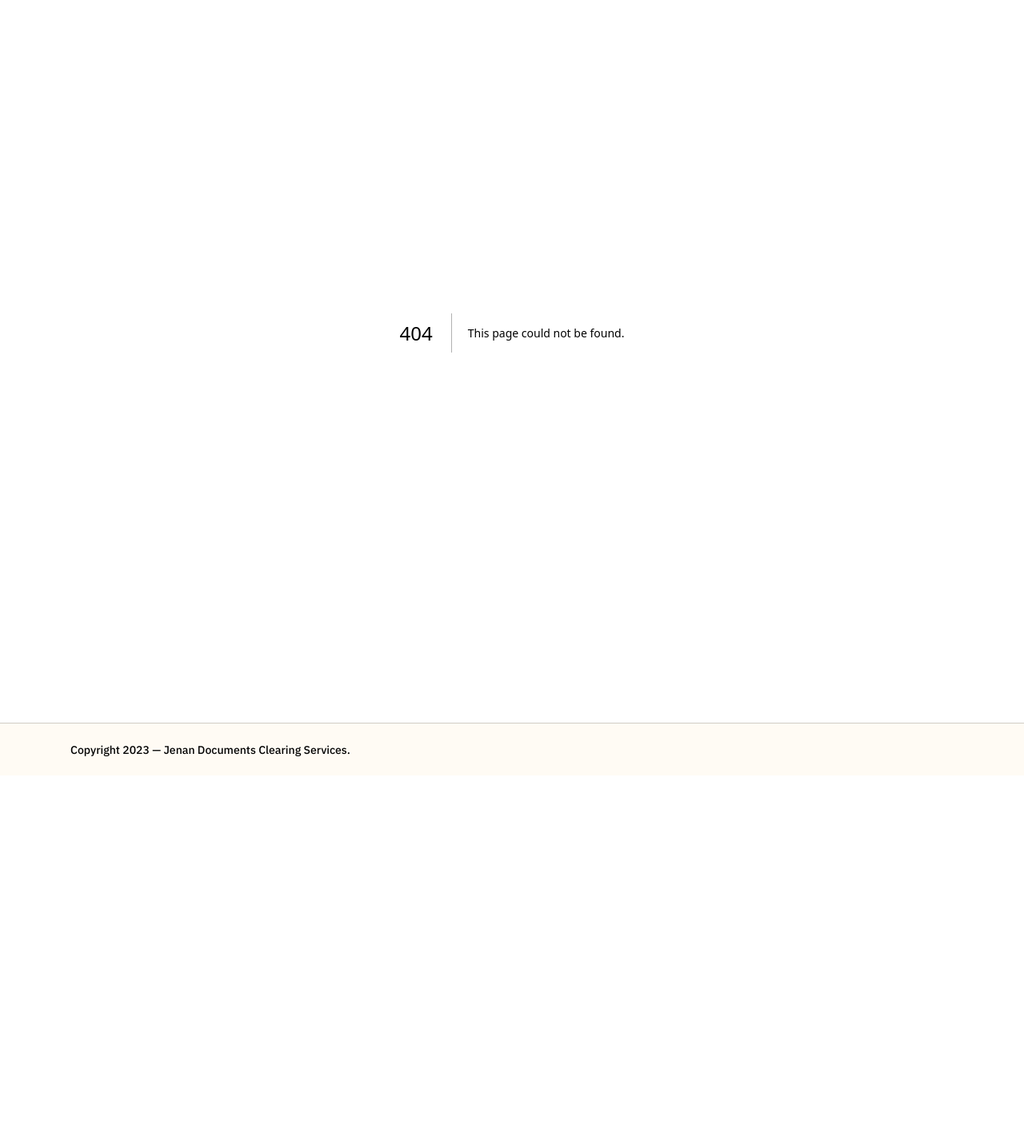
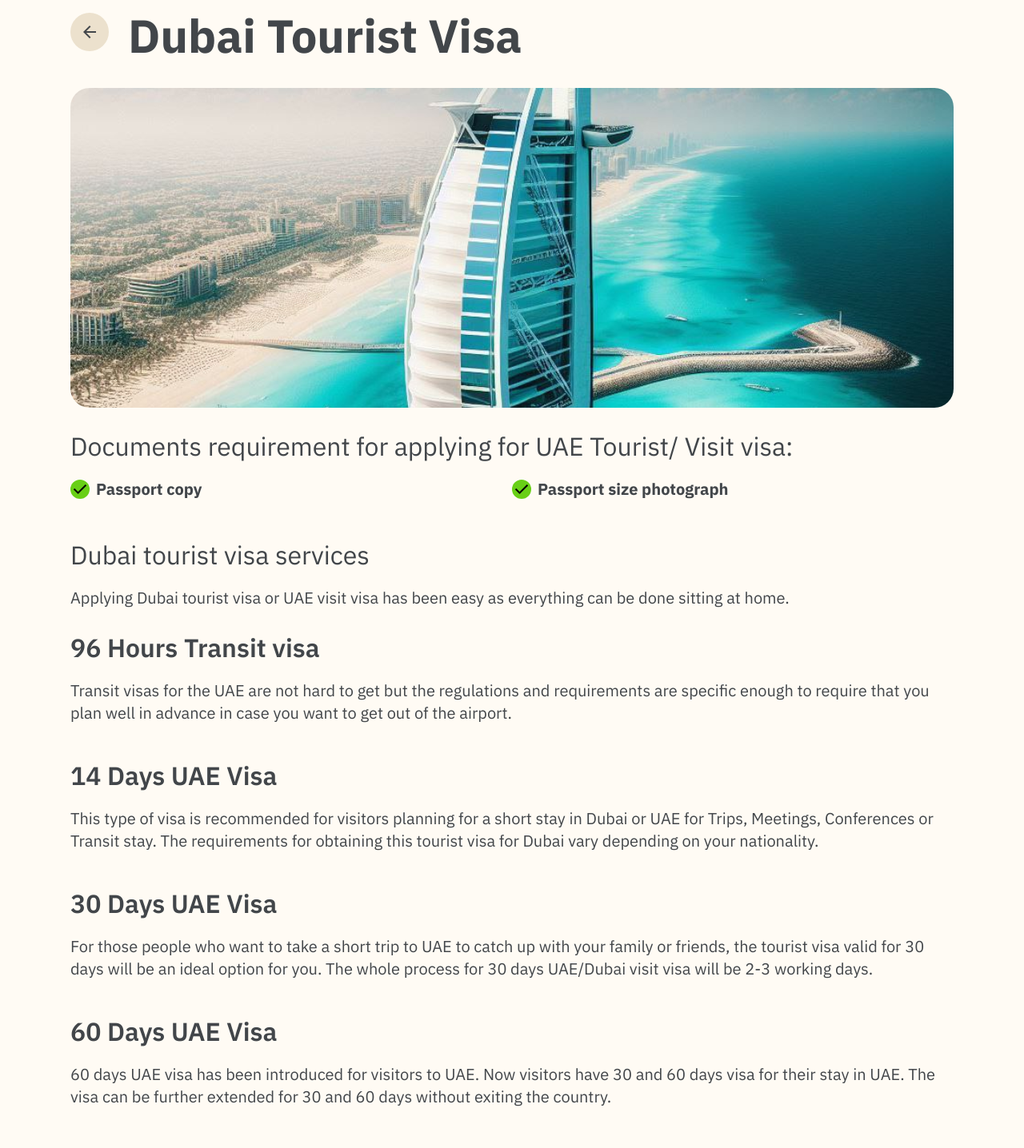
Before and after one commit to Hammad05/jenan-web, a Next.js app: page /touristvisa in a window 1280 px wide. Before the commit this address had no page. Shown: the part 136-1572 px from the top of the page at 80% size. Before the commit the page ends 1106 px from the top, so only its background shows below. Built offline with nearby package versions, Linux system fonts and the light colour scheme.

Commit message:
new pages

```diff
--- a/src/app/components/pagetitle.tsx
+++ b/src/app/components/pagetitle.tsx
@@ -9,7 +9,7 @@
 export default function PageTitle(props: PageTitleProps) {
     return (
         <React.Fragment>
-        <div className="flex items-center mb-9 gap-6">
+        <div className="flex items-start mb-9 gap-6">
             <button className="bg-iconBg flex p-3 rounded-full">
                 <span className="material-symbols-outlined text-5xl">
                     arrow_back
--- /dev/null
+++ b/src/app/familyvisa/page.tsx
@@ -0,0 +1,25 @@
+import List from "../components/list";
+import PageTitle from "../components/pagetitle";
+
+export default function FamilyVisa() {
+    return (
+        <div>
+            <PageTitle title="Family, Parents & Newborn Visa" image="/familyvisadetails.svg" />
+            <p className="text-32px font-ibm-plex-sans-400 mt-8 mb-6">Eligible Categories</p>
+            <List items={["Parent", "New Born Baby", "Siblings", "Spouse", "Father in law", "Children", "Mother in law"]} numColumns={3} ></List>
+            <p className="text-32px font-ibm-plex-sans-600 mt-8 mb-6">Family Visa in Dubai</p>
+            <p className="text-xl font-ibm-plex-sans-400 mt-8 mb-6">
+                Do you want to sponsor your family to live with you in UAE? You can do so by applying for a Dubai family visa. This visa is different from a tourist or work visa, allowing you to stay in Dubai with your family called 2 years residence visa.
+                <br />
+                <br />
+                Let us help you make the process stress-free and efficient, allowing you to reunite with your loved ones.
+            </p>
+            <p className="text-32px font-ibm-plex-sans-600 mt-8 mb-6">Residency Visa for Newborn Baby in Dubai</p>
+            <p className="text-xl font-ibm-plex-sans-400 mt-8 mb-6">
+                To obtain the Residency Visa for New Born Baby in Dubai you must apply within 120 days of the child's birth. If you failed to do it within 120 days, then you have to pay a fine of AED 50 per day for immigration and AED 20 per day for Emirates ID.
+            </p>
+            <p className="text-32px font-ibm-plex-sans-400 mt-8 mb-6">Documents Requirements for Newborn Baby</p>
+            <List items={["Father Clear Scan Passport & Visa Copy", "Mother Clear Scan passport & Visa Copy", "Baby’s Birth Certificate Copy", "Baby’s photo (eyes open and white background)", "Baby Clear Scan Passport Copy", "Father Emirates ID Card Copy"]} numColumns={1} />
+        </div>
+    )
+}
--- a/src/app/tasheel/page.tsx
+++ b/src/app/tasheel/page.tsx
@@ -5,7 +5,7 @@
     return (
         <div>
             <PageTitle title="PRO & Tasheel Service" image="/tasheeldetails.svg" />
-            <p className="text-32px font-ibm-plex-sans-400 mt-8 mb-6">PRO Services</p>
+            <p className="text-32px font-ibm-plex-sans-600 mt-8 mb-6">PRO Services</p>
             <p className="text-xl font-ibm-plex-sans-400">At Jenan Group, we boast an expert team equipped with extensive knowledge about government rules and legal procedures, ensuring a streamlined process for obtaining a license and setting up a business in the UAE. Our experts play a significant role in handling Passport Clearance, Business Licenses, Immigration, Trademarks, Certification, and Copyrights.</p>
             <p className="text-xl font-ibm-plex-sans-400 mt-8">We offer professional support services to interact with Government Ministries and Key Stakeholders, obtaining necessary trade license approvals, and providing daily operational support, all while granting you greater flexibility and assessment to secure effective Business Management.</p>
             <p className="text-32px font-ibm-plex-sans-400 mt-8 mb-6">Our PRO Services deal with government bodies such as follows:</p>
@@ -20,6 +20,23 @@
                 "Ministry of Labour",
                 "General Department for Residency and Foreigners Affairs",
             ]} numColumns={2} />
+            <p className="text-32px font-ibm-plex-sans-600 mt-14">Tas-heel Services</p>
+            <p className="text-32px font-ibm-plex-sans-400 mt-10 mb-6">Labour Card Services</p>
+            <List items={["New Labour Card and Mission Labour Card Application"]} numColumns={1} />
+            <List items={["Modify or Lost Labor Card Application"]} numColumns={1} />
+            <List items={["National New Labour Card Application", "Sponsorship Transfer"]} numColumns={2} />
+            <p className="text-32px font-ibm-plex-sans-400 mt-10 mb-6">Work Permit Services</p>
+            <List items={["Relative Sponsor Work Permit", "Modify Work Permit", "Replacement of Work Permit", "Establishments"]} numColumns={2} />
+            <p className="text-32px font-ibm-plex-sans-400 mt-10 mb-6">Other Miscellaneous Forms Services</p>
+            <List items={["Nawakas (Missing) Scanning Documents"]} numColumns={1} />
+            <List items={["New Labor Application Cancellation", "Online Cancellation"]} numColumns={2} />
+            <List items={["Salary Certificate"]} numColumns={1} />
+            <p className="text-32px font-ibm-plex-sans-400 mt-10 mb-6">Company Reports Services</p>
+            <List items={["Company Employee List", "Expired Labour Card List", "National List", "Person Information", "Owner Role Information"]} numColumns={3} />
+            <p className="text-32px font-ibm-plex-sans-400 mt-10 mb-6">About Tas-heel</p>
+            <p className="text-xl font-ibm-plex-sans-400">Tas-heel is a trademark of the Ministry of Human Resources and Emiratisation (MOHRE) aimed at improving the government’s system of dealing with labour processes. About 80% of the UAE’s population comprises of expats from all over the world. This makes up for an increasingly diverse working population that is attracted to the tax-free wages and burgeoning work opportunities in
+                UAE.<br />
+            With the diversity and the ever-increasing numbers of the workforce, there was a growing need to streamline the workings and pre-requisites of the UAE Labour Law. Tasheel was the outcome of the quest to create a comprehensive platform to deal with everything related to employment in the UAE.</p>
         </div>
     )
 }
--- /dev/null
+++ b/src/app/touristvisa/page.tsx
@@ -0,0 +1,26 @@
+import List from "../components/list";
+import PageTitle from "../components/pagetitle";
+
+export default function TouristVisa() {
+    return <div>
+        <PageTitle title="Dubai Tourist Visa" image="/touristvisadetails.svg"/>
+        <p className="text-32px font-ibm-plex-sans-400 mt-8 mb-6">Documents requirement for applying for UAE Tourist/ Visit visa:</p>
+        <List items={["Passport copy", "Passport size photograph"]} numColumns={2} />
+        <p className="text-32px font-ibm-plex-sans-400 mt-8 mb-6">Dubai tourist visa services</p>
+        <p className="font-ibm-plex-sans-400 text-xl mb-8">Applying Dubai tourist visa or UAE visit visa has been easy as everything can be done sitting at home.</p>
+        <p className="text-32px font-ibm-plex-sans-600 mt-8">96 Hours Transit visa</p>
+        <p className="text-xl font-ibm-plex-sans-400 mt-6 mb-8">Transit visas for the UAE are not hard to get but the regulations and requirements are specific enough to require that you plan well in advance in case you want to get out of the airport.</p>
+        <p className="text-32px font-ibm-plex-sans-600 mt-12">14 Days UAE Visa</p>
+        <p className="text-xl font-ibm-plex-sans-400 mt-6 mb-8">This type of visa is recommended for visitors planning for a short stay in Dubai or UAE for Trips, Meetings, Conferences or Transit stay. The requirements for obtaining this tourist visa for Dubai vary depending on your nationality.</p>
+        <p className="text-32px font-ibm-plex-sans-600 mt-12">30 Days UAE Visa</p>
+        <p className="text-xl font-ibm-plex-sans-400 mt-6 mb-8">For those people who want to take a short trip to UAE to catch up with your family or friends, the tourist visa valid for 30 days will be an ideal option for you. The whole process for 30 days UAE/Dubai visit visa will be 2-3 working days.</p>
+        <p className="text-32px font-ibm-plex-sans-600 mt-12">60 Days UAE Visa</p>
+        <p className="text-xl font-ibm-plex-sans-400 mt-6 mb-8">60 days UAE visa has been introduced for visitors to UAE. Now visitors have 30 and 60 days visa for their stay in UAE. The visa can be further extended for 30 and 60 days without exiting the country.</p>
+        <p className="text-32px font-ibm-plex-sans-600 mt-12">30 Days Multiple Entry UAE Visa</p>
+        <p className="text-xl font-ibm-plex-sans-400 mt-6 mb-8">The multiple entry visa for 30 days is of great value to businessmen who would like to travel within the GCC or even to other countries in the world.</p>
+        <p className="text-32px font-ibm-plex-sans-600 mt-12">60 Days Multiple Entry UAE Visa</p>
+        <p className="text-xl font-ibm-plex-sans-400 mt-6 mb-8">60 days multiple entry visa has been introduced by UAE. The applicants can now avail 60 days multiple entry visa and they can exit and enter as many times in this 60 days period.</p>
+        <p className="text-32px font-ibm-plex-sans-600 mt-12">90 Days Multiple Entry UAE Visa</p>
+        <p className="text-xl font-ibm-plex-sans-400 mt-6">90 days UAE leisure visa is now available. The process takes bit longer than usual tourist visa. 90 days visa has been recently introduced which allows travellers to stay inside country for 90 days.</p>
+    </div>;
+}
```
Also changed, not shown: public/familyvisadetails.svg (added), public/touristvisadetails.svg (added).
